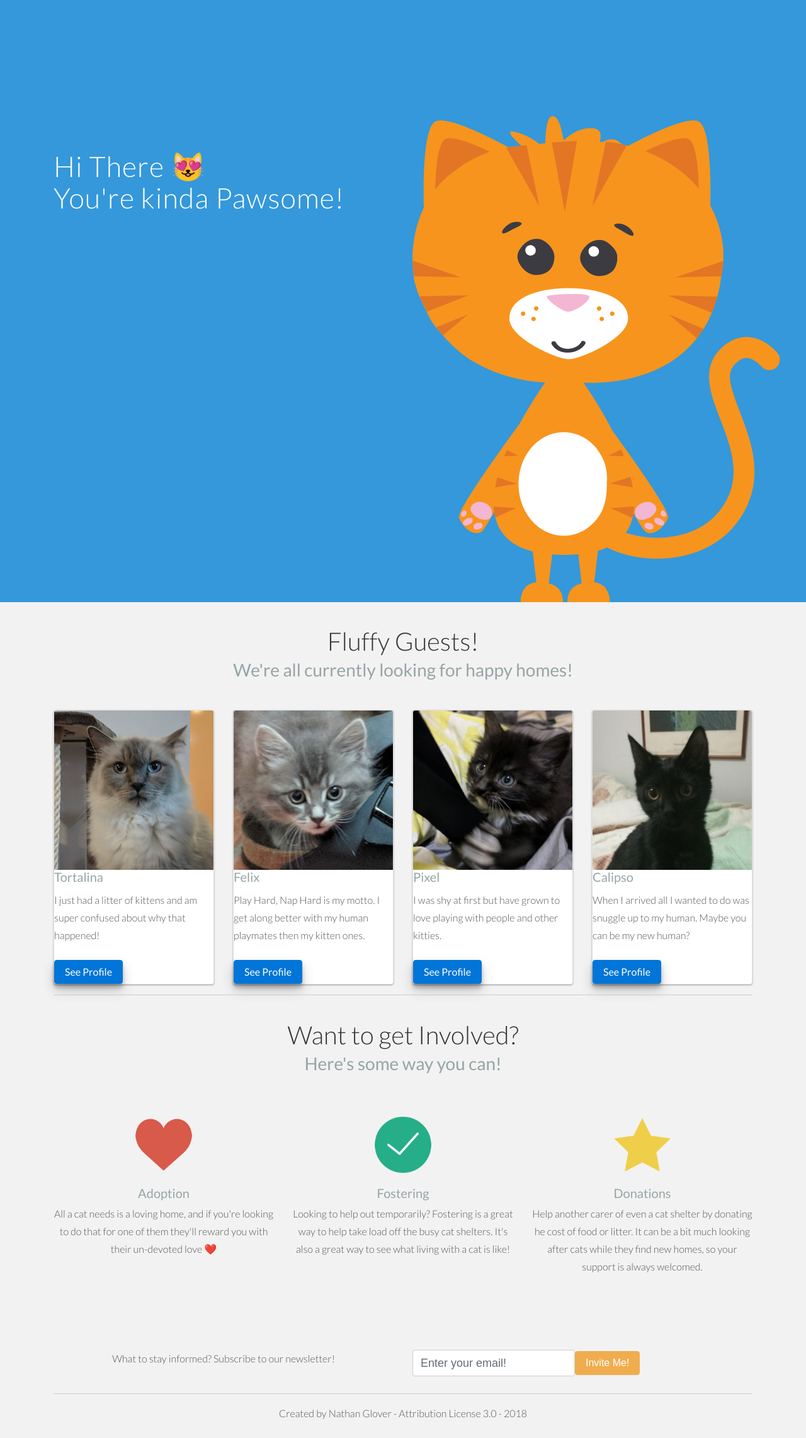
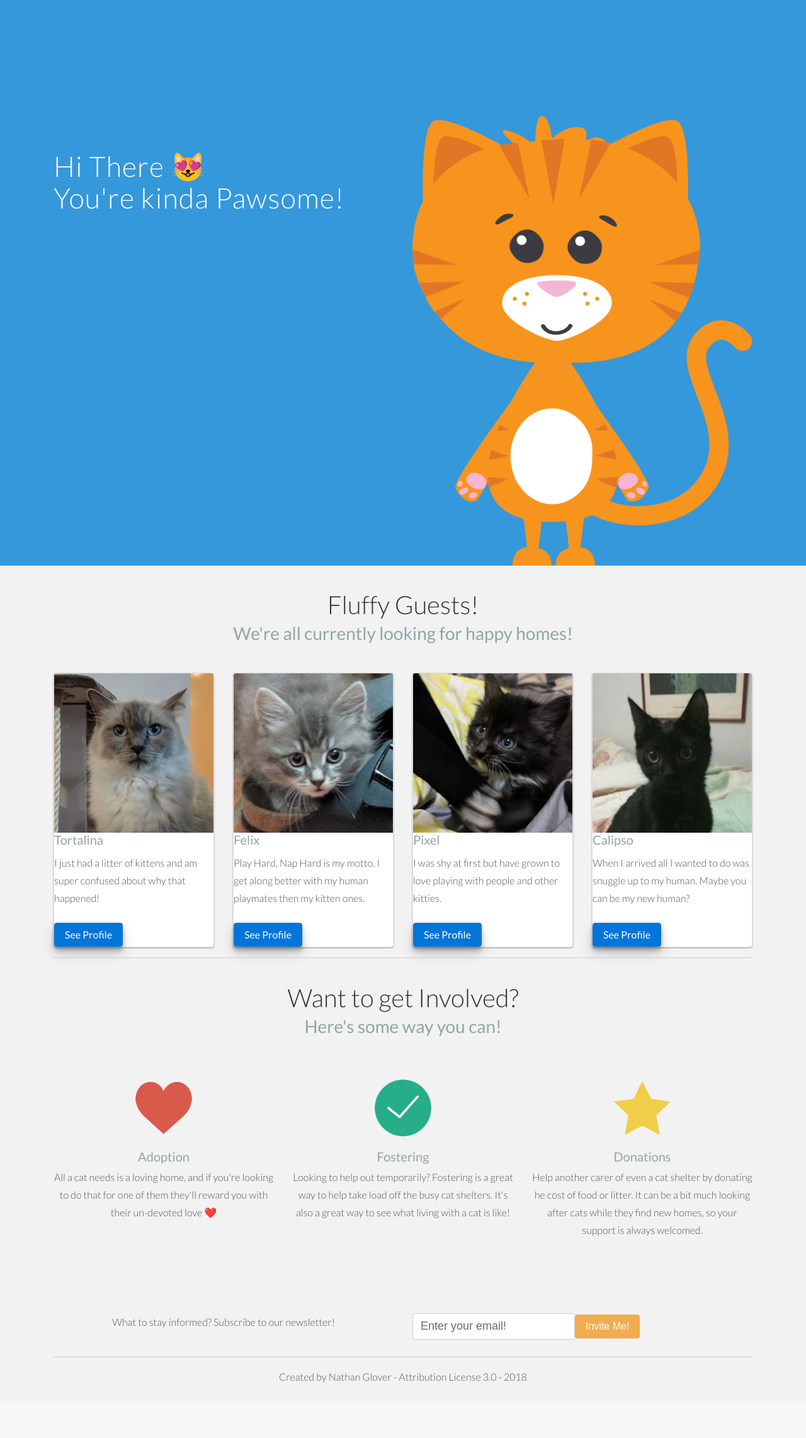
Before and after one commit to t04glovern/kitty-directory, a Flask app: page / in a window 1280 px wide. Shown: the part 54-2337 px from the top of the page at 63% size. After the commit the page ends 2249 px from the top, so only its background shows below. Run offline with Flask 2, Linux system fonts and the light colour scheme; some libraries are stand-ins or nearby versions.

Commit message:
Fixed glitch with header cat image being too large

```diff
--- a/static/assets/css/main.css
+++ b/static/assets/css/main.css
@@ -112,6 +112,12 @@ hr {
     box-shadow: 0 14px 28px rgba(0, 0, 0, 0.25), 0 10px 10px rgba(0, 0, 0, 0.22);
 }
 
+.responsive-image {
+    max-width: 100%;
+    display:block;
+    height: auto;
+}
+
 /* Helpers */
 
 .mt {
--- a/templates/index.html
+++ b/templates/index.html
@@ -41,13 +41,13 @@
 <div id="headerwrap">
     <div class="container">
         <div class="row">
-            <div class="col-md-6">
+            <div class="col-lg-6">
                 <h1>Hi There 😻<br/> You're kinda Pawsome!</h1>
-            </div><!-- /col-md-6 -->
-            <div class="col-md-6">
-                <img class="img-responsive" src="{{ url_for('static', filename='assets/img/cat-landing-page.png') }}"
+            </div><!-- /col-lg-6 -->
+            <div class="col-lg-6">
+                <img class="responsive-image" src="{{ url_for('static', filename='assets/img/cat-landing-page.png') }}"
                      alt="">
-            </div><!-- /col-md-6 -->
+            </div><!-- /col-lg-6 -->
 
         </div><!-- /row -->
     </div><!-- /container -->
```
